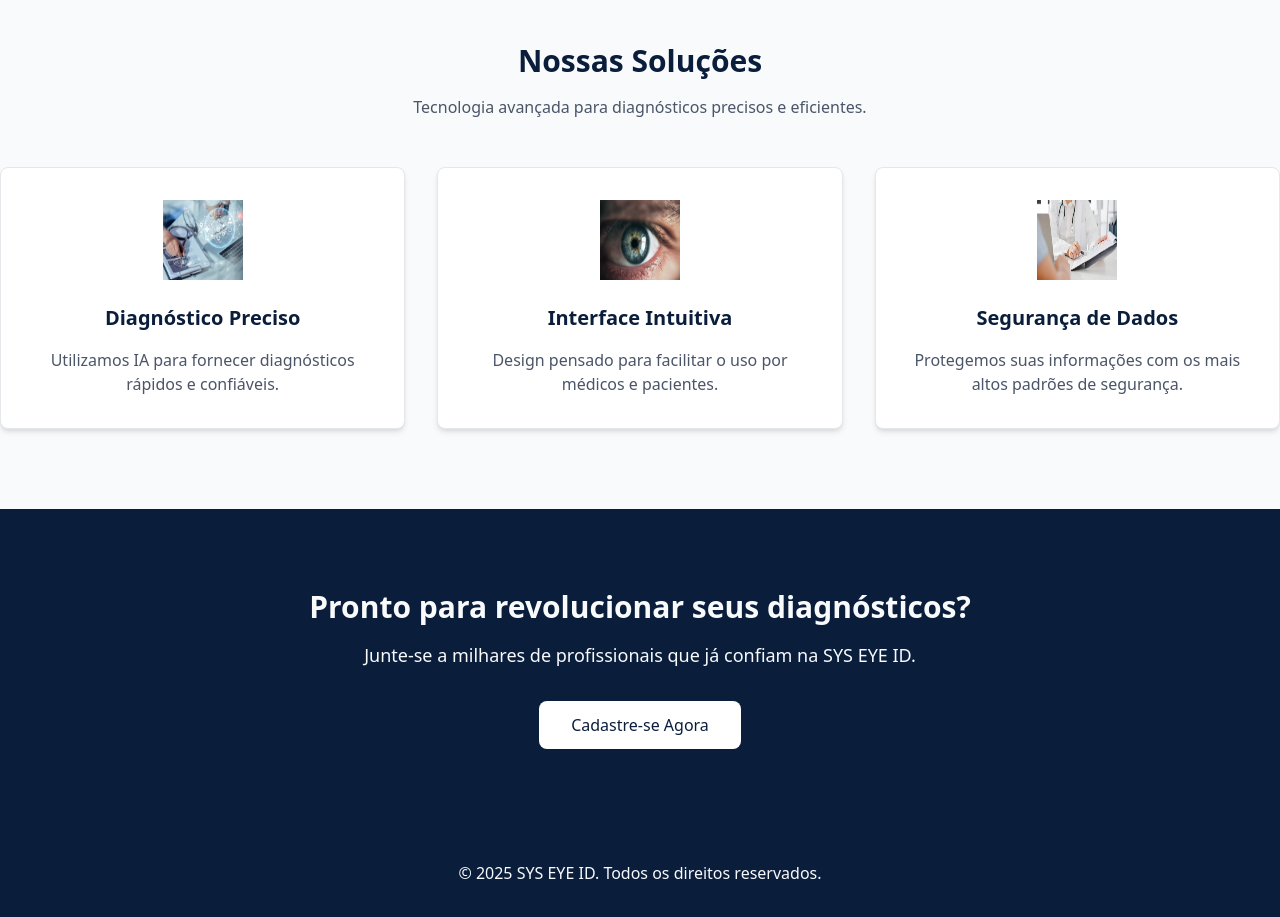
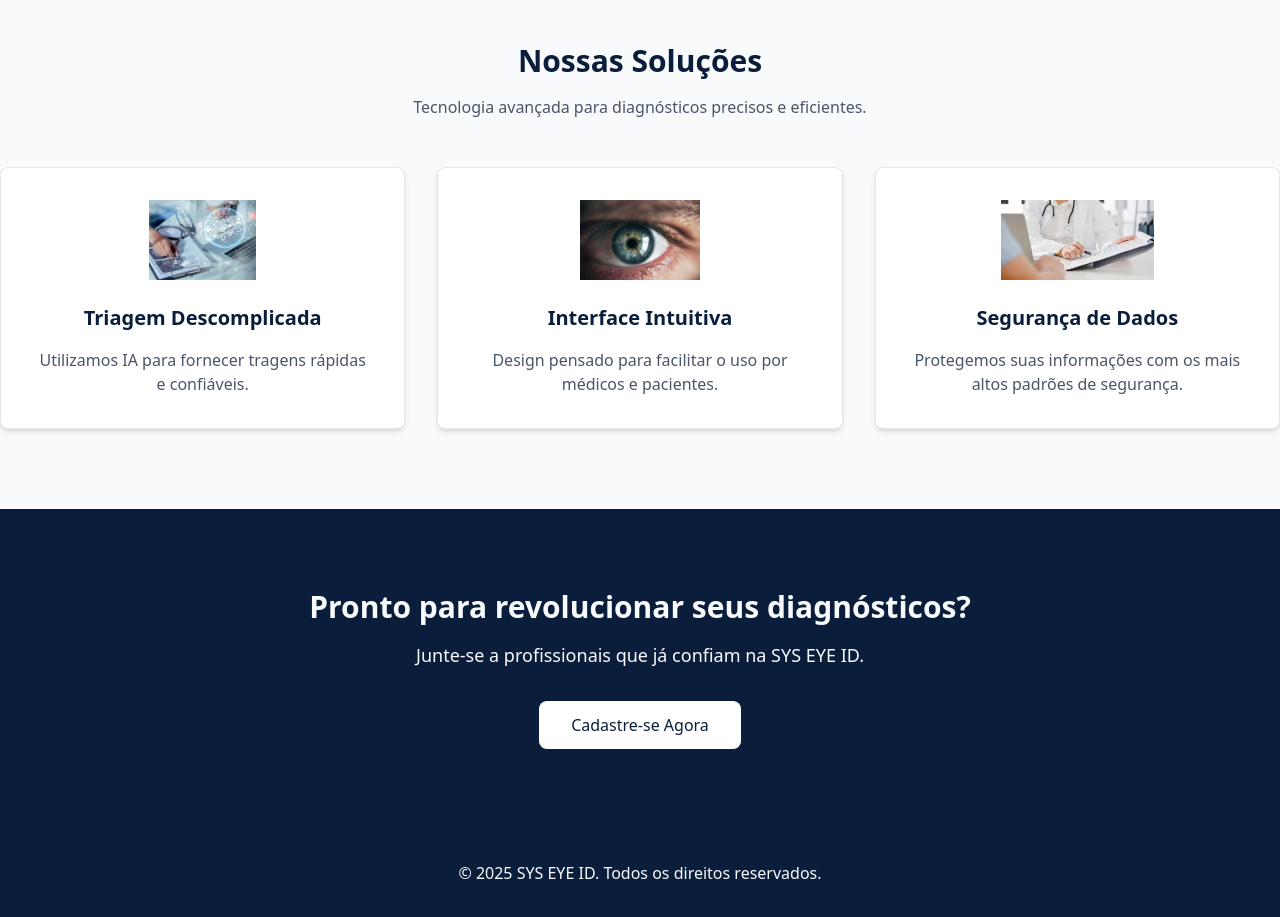
Before and after one commit to heitor2003/SysEyeID, a Laravel app: page / in a window 1280 px wide. Shown: the part 445-1362 px from the top of the page. Run offline with Laravel 12, Linux system fonts and the light colour scheme; parts of the project's set-up code (start-up, migrations or seed data) failed here and were passed over; some libraries are stand-ins or nearby versions.

Commit message:
:lipstick: style: Mudanças no visual

```diff
--- a/resources/views/welcome.blade.php
+++ b/resources/views/welcome.blade.php
@@ -57,19 +57,19 @@
             <div class="mt-12 grid gap-8 grid-cols-1 md:grid-cols-3">
                 <!-- Feature 1 -->
                 <div class="bg-white p-8 rounded-lg shadow-md text-center border border-gray-200">
-                    <img src="{{ asset('images/diagnostico.png') }}" alt="Diagnóstico" class="w-20 h-20 mx-auto mb-6">
-                    <h3 class="font-bold text-xl text-medical-dark">Diagnóstico Preciso</h3>
-                    <p class="text-medical-gray mt-4">Utilizamos IA para fornecer diagnósticos rápidos e confiáveis.</p>
+                    <img src="{{ asset('images/diagnostico.png') }}" alt="Diagnóstico" class="h-20 mx-auto mb-6">
+                    <h3 class="font-bold text-xl text-medical-dark">Triagem Descomplicada</h3>
+                    <p class="text-medical-gray mt-4">Utilizamos IA para fornecer tragens rápidas e confiáveis.</p>
                 </div>
                 <!-- Feature 2 -->
                 <div class="bg-white p-8 rounded-lg shadow-md text-center border border-gray-200">
-                    <img src="{{ asset('images/interface.png') }}" alt="Interface" class="w-20 h-20 mx-auto mb-6">
+                    <img src="{{ asset('images/interface.png') }}" alt="Interface" class="h-20 mx-auto mb-6">
                     <h3 class="font-bold text-xl text-medical-dark">Interface Intuitiva</h3>
                     <p class="text-medical-gray mt-4">Design pensado para facilitar o uso por médicos e pacientes.</p>
                 </div>
                 <!-- Feature 3 -->
                 <div class="bg-white p-8 rounded-lg shadow-md text-center border border-gray-200">
-                    <img src="{{ asset('images/seguranca.png') }}" alt="Segurança" class="w-20 h-20 mx-auto mb-6">
+                    <img src="{{ asset('images/seguranca.png') }}" alt="Segurança" class="h-20 mx-auto mb-6">
                     <h3 class="font-bold text-xl text-medical-dark">Segurança de Dados</h3>
                     <p class="text-medical-gray mt-4">Protegemos suas informações com os mais altos padrões de segurança.</p>
                 </div>
@@ -81,7 +81,7 @@
     <section class="bg-medical-dark text-medical-light py-20">
         <div class="container mx-auto text-center">
             <h2 class="text-3xl font-bold">Pronto para revolucionar seus diagnósticos?</h2>
-            <p class="text-lg mt-4">Junte-se a milhares de profissionais que já confiam na SYS EYE ID.</p>
+            <p class="text-lg mt-4">Junte-se a profissionais que já confiam na SYS EYE ID.</p>
             <a href="{{ route('register') }}" class="mt-8 inline-block bg-white text-medical-dark py-3 px-8 rounded-lg hover:bg-gray-100 transition duration-300">Cadastre-se Agora</a>
         </div>
     </section>
```
